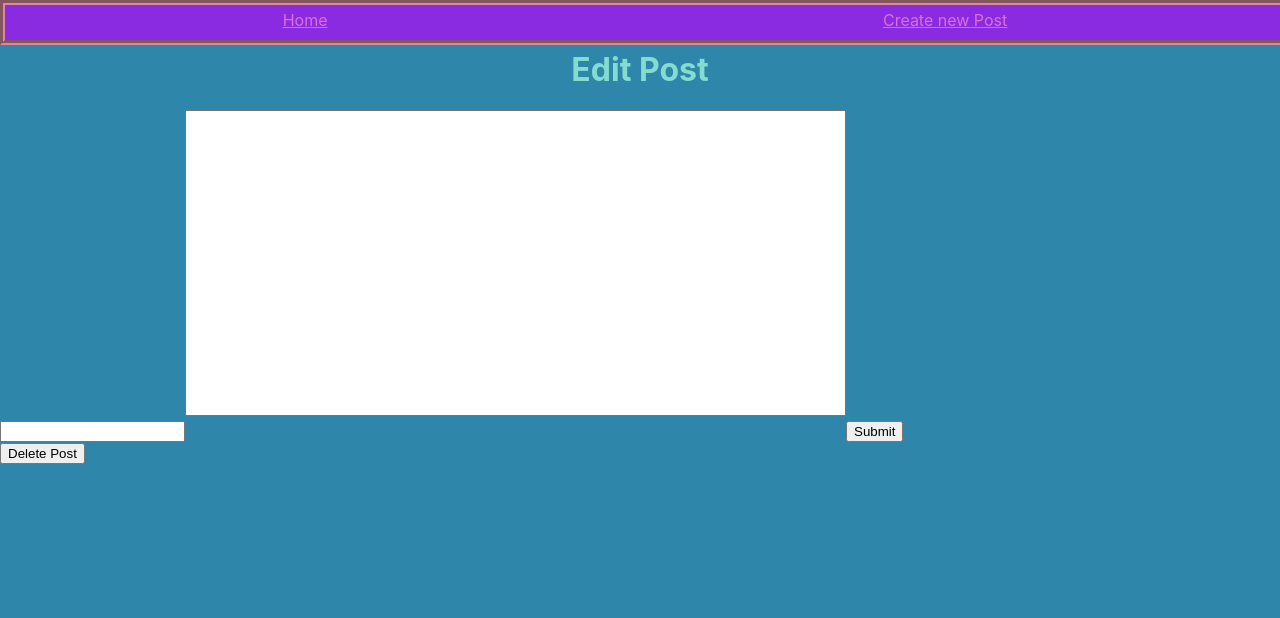
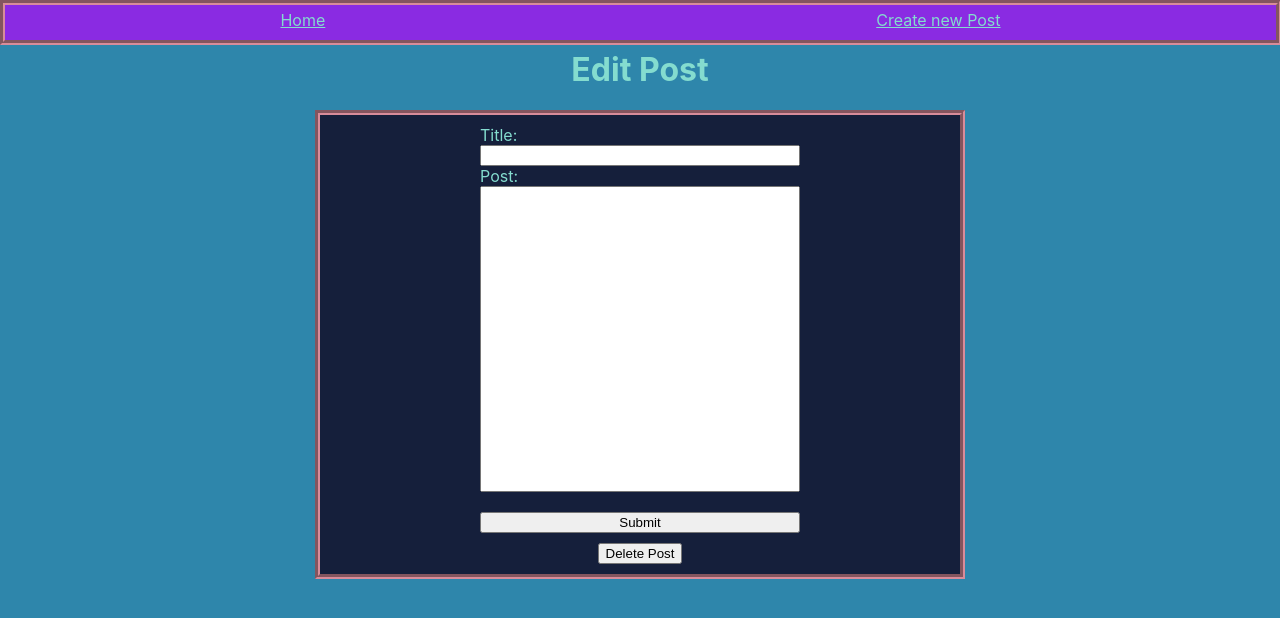
Before and after one commit to Sapphire-Coder/react-blog, a React (Create React App) app: page /1/edit in a window 1280 px wide. Shown: the top 618 px of the page. Built offline with nearby package versions, Linux system fonts and the light colour scheme; no server answers.

Commit message:
styling updated for all pages

```diff
--- a/public/index.html
+++ b/public/index.html
@@ -24,7 +24,7 @@
       work correctly both with client-side routing and a non-root public URL.
       Learn how to configure a non-root public URL by running `npm run build`.
     -->
-    <title>React App</title>
+    <title>JM Blog Site</title>
   </head>
   <body>
     <noscript>You need to enable JavaScript to run this app.</noscript>
--- a/src/App.css
+++ b/src/App.css
@@ -8,7 +8,7 @@ nav{
     justify-content: space-around;
     position: fixed;
     top: 0;
-    width: 100%;
+    width: 99.3%;
     height: 25px;
     border-color: rgb(216, 140, 154);
     background-color: rgb(138, 43, 226);
@@ -18,7 +18,7 @@ nav{
 }
 
 nav a{
-    color: orchid
+    color: rgb(132, 220, 207 );
 }
 
 h1{
@@ -32,6 +32,10 @@ h1{
 #postContainer{
     display: grid;
     grid-template-columns: 1fr 1fr;
+}
+
+#postContainer a{
+    color: orchid;
 }
 
 #postContainer h2{
@@ -127,3 +131,43 @@ textarea{
     resize: none;
     margin-bottom: 20px;
 }
+
+#newForm{
+    width: 50%;
+    margin: auto;
+    border-style: groove;
+    border-width: 5px;
+    border-color: rgb(216, 140, 154);
+    background-color: rgb(21, 31, 59);
+}
+
+#newForm form{
+    display: grid;
+    width: 50%;
+    margin: auto;
+    padding-top: 10px;
+    padding-bottom: 10px;
+}
+
+#editForm{
+    width: 50%;
+    margin: auto;
+    border-style: groove;
+    border-width: 5px;
+    border-color: rgb(216, 140, 154);
+    background-color: rgb(21, 31, 59);
+}
+
+#editForm form{
+    display: grid;
+    width: 50%;
+    margin: auto;
+    padding-top: 10px;
+    padding-bottom: 10px;
+}
+
+#editForm div{
+    display: flex;
+    justify-content: center;
+    margin-bottom: 10px;
+}
--- a/src/pages/Edit.jsx
+++ b/src/pages/Edit.jsx
@@ -27,12 +27,18 @@ export default function Edit() {
     return (
         <div className='main'>
             <h1>Edit Post</h1>
+            <div id = 'editForm'>
                 <form onSubmit={updPost}>
+                    <label>Title:</label>
                     <input type = 'text' name = 'title' defaultValue={data.title} />
+                    <lable>Post:</lable>
                     <textarea name = 'body' cols = '80' rows = '20' defaultValue={data.body}></textarea>
                     <input type = 'submit' />
                 </form>
+                <div>
                     <button type = 'submit' onClick = {delPost}>Delete Post</button>
+                </div>
+            </div>
         </div>
     )
 }
--- a/src/pages/New.jsx
+++ b/src/pages/New.jsx
@@ -15,11 +15,15 @@ export default function New() {
     return (
         <div className='main'>
             <h1>Create New Post</h1>
-            <form onSubmit={newPost}>
-                <input type = 'text' name = 'title' />
-                <textarea name = 'body' cols = '80' rows = '20'></textarea>
-                <input type = 'submit' />
-            </form>
+            <div id = 'newForm'>
+                <form onSubmit={newPost}>
+                    <label>Title:</label>
+                    <input type = 'text' name = 'title' />
+                    <label>Post:</label>
+                    <textarea name = 'body' cols = '80' rows = '20'></textarea>
+                    <input type = 'submit' />
+                </form>
+            </div>
         </div>
     )
 }
```
Lines whose indentation alone changed are shown as unchanged.
